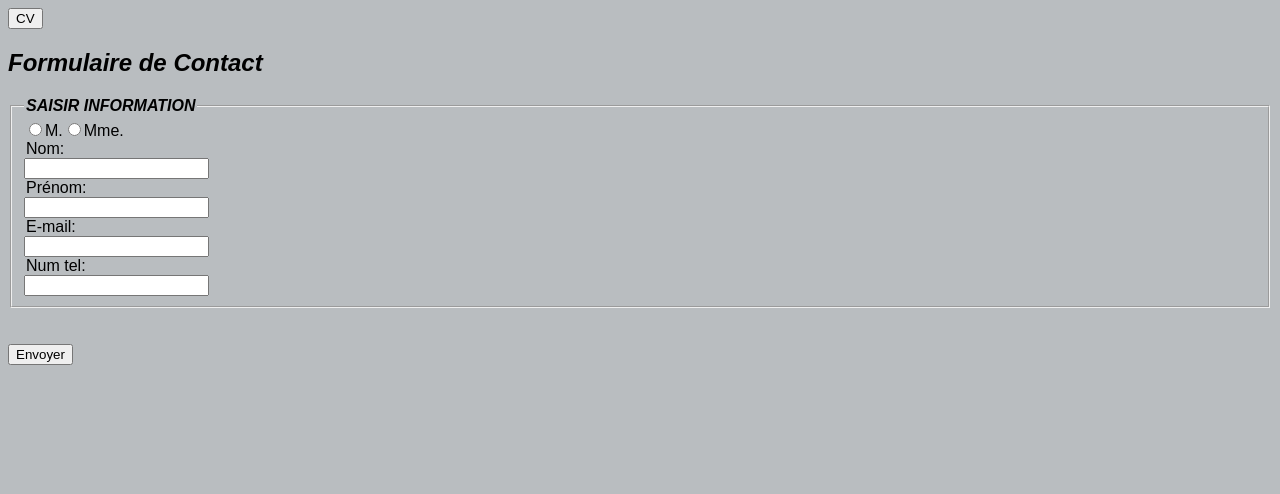
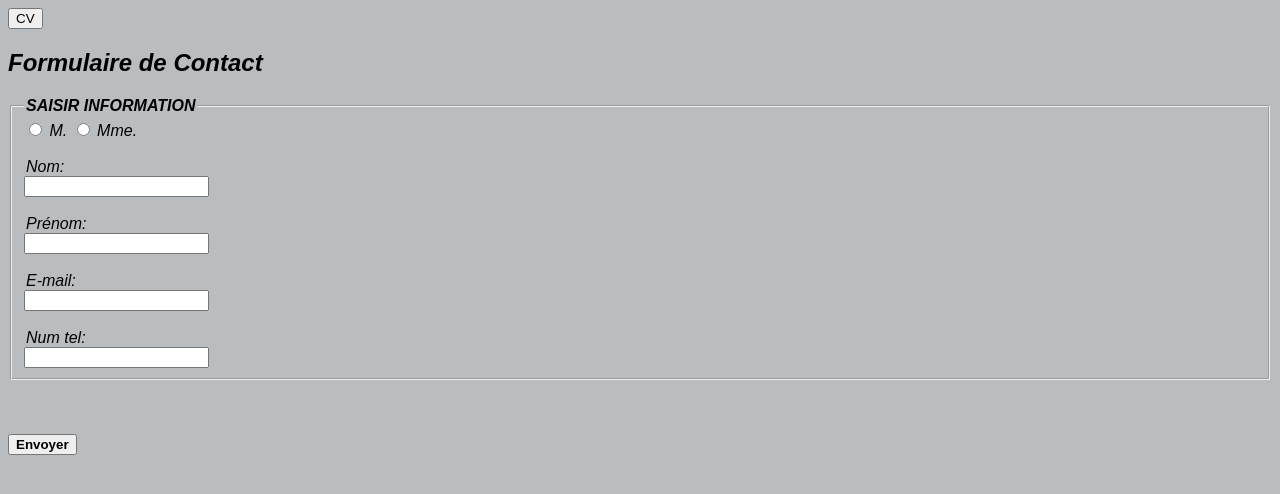
Before and after one commit to ZakariyaFELLAH/ZakariyaFELLAH.github.io, a plain HTML site: page Contact.html in a window 1280 px wide. Drawn offline with Linux system fonts and the light colour scheme.

Commit message:
Update Contact.html

```diff
--- a/Contact.html
+++ b/Contact.html
@@ -11,17 +11,23 @@
             <a href="index.html"> <button>CV</button> </a>
             <br>
             <h2><em><b>Formulaire de Contact</b></em></h2>
-            <fieldset><legend><b><i>SAISIR INFORMATION</i></b></legend><label><input type="radio">M.</label><label><input type="radio">Mme.</label>
-            <br>
-            <legend>Nom:</legend><label><input type="Saisir ici"></label>
-            <br>
-            <legend>Prénom:</legend><label><input type="Saisir ici"></label>
-            <br>
-            <legend>E-mail:</legend><label><input type="Saisir ici"></label>
-            <br>
-            <legend>Num tel:</legend><label><input type="Saisir ici"></label></fieldset>
+            <fieldset><legend><b><i>SAISIR INFORMATION</i></b></legend><label><input id="M." type="radio" name="M.-MMe." value="M."><i> M.</i></label>
+              <label><input id="Mme." type="radio" name="M.-MMe." value="Mme."><i> Mme.</i></label>
             <br>
             <br>
-            <button>Envoyer</button>
+            <legend><i>Nom:</i></legend><label><input type="Saisir ici"></label>
+            <br>
+            <br>
+            <legend><i>Prénom:</i></legend><label><input type="Saisir ici"></label>
+            <br>
+            <br>
+            <legend><i>E-mail:</i></legend><label><input type="Saisir ici"></label>
+            <br>
+            <br>
+            <legend><i>Num tel:</i></legend><label><input type="Saisir ici"></label></fieldset>
+            <br>
+            <br>
+            <br>
+            <button><b>Envoyer</b></button>
         </body>
 </html>
```
